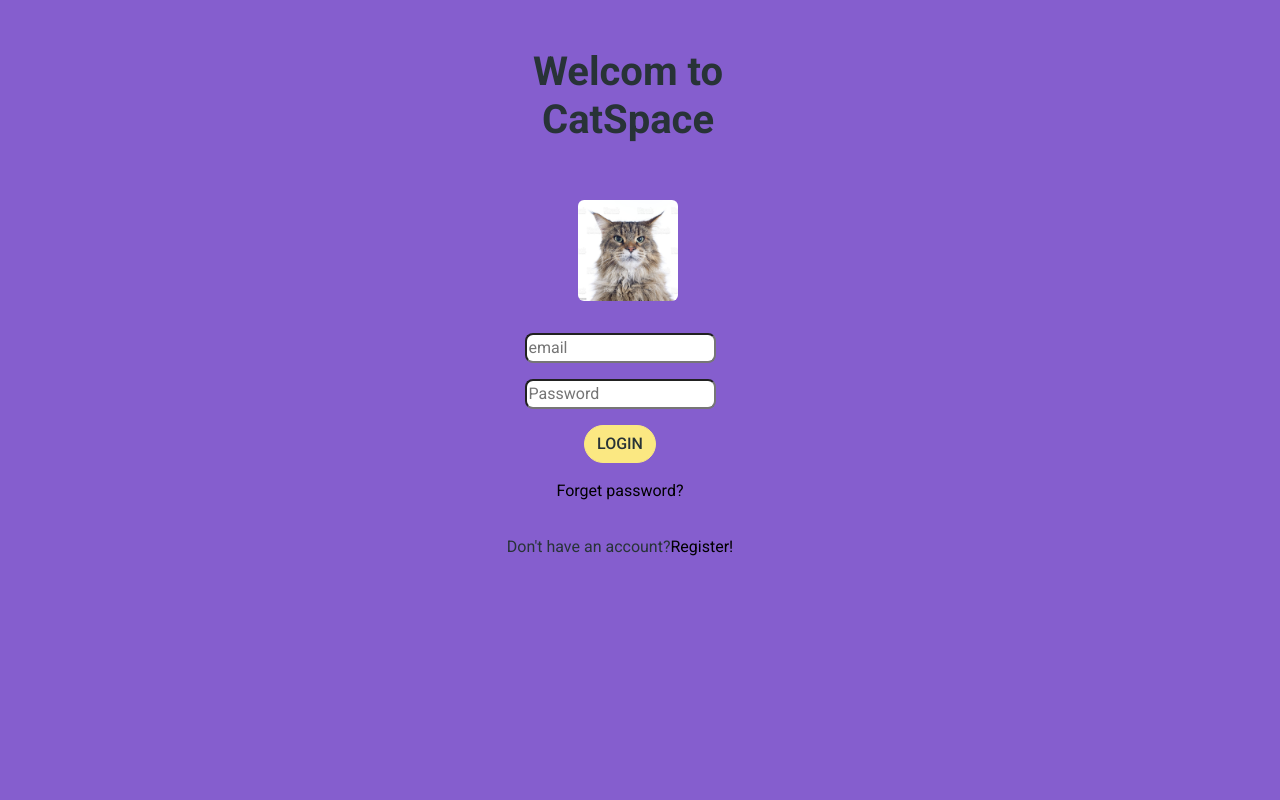
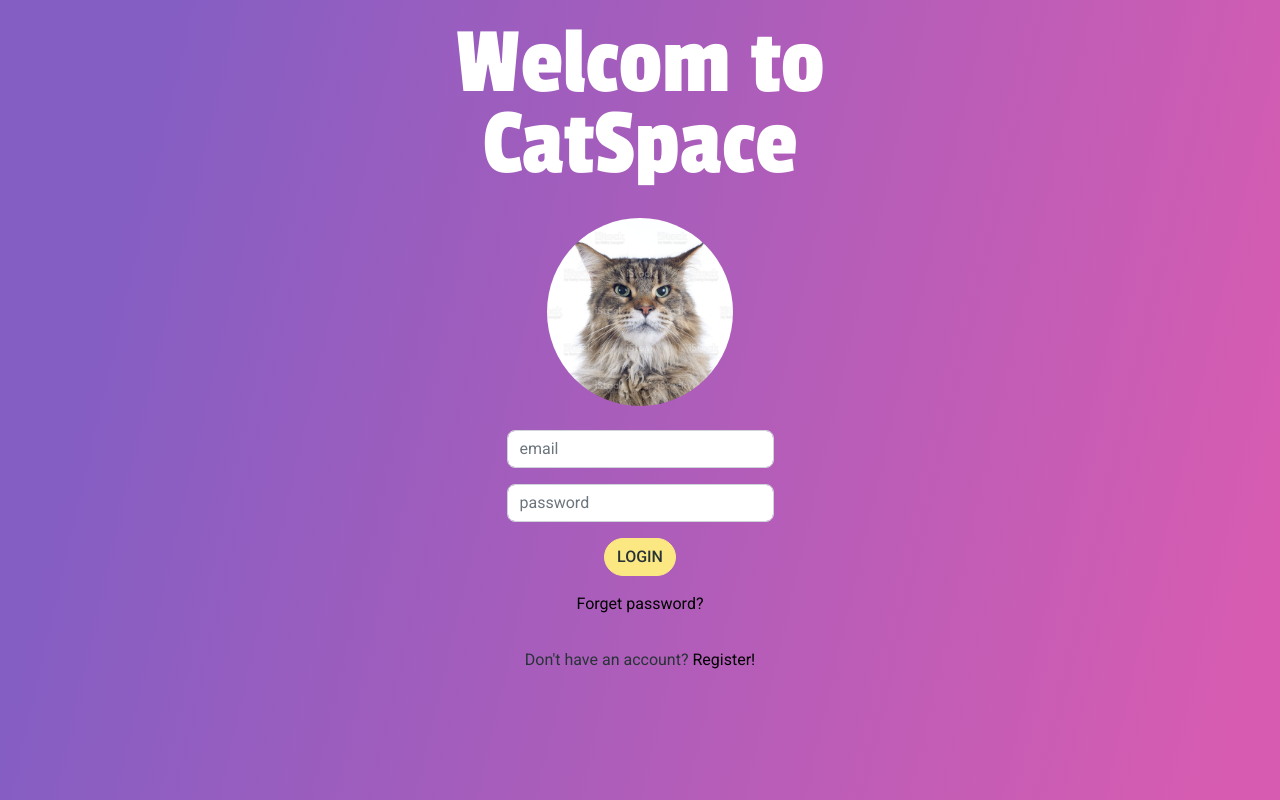
Before and after one commit to GaryHL/CatSpace, a plain HTML site: page login.html in a window 1280 px wide. Drawn offline with nearby package versions, Linux system fonts and the light colour scheme.

Commit message:
Merge con la rama oksana2, cambios en profile

```diff
--- a/OksanaStyle.css
+++ b/OksanaStyle.css
@@ -6,9 +6,6 @@
             width: 75%;
             border-radius: 55%;
             box-shadow: 0 0 10px rgb(26, 9, 9, 0.4);
-            padding: 0.3em;
-            margin-top: 5%;
-            margin-left: 10%;
         }
 
         .container-fluid {
--- a/login.html
+++ b/login.html
@@ -6,61 +6,89 @@
     <meta name="viewport" content="width=device-width, initial-scale=1.0" />
 
     <!-- Conexión por cdn a bootstrap -->
-    <link href="https://cdn.jsdelivr.net/npm/bootstrap@5.2.2/dist/css/bootstrap.min.css" rel="stylesheet" integrity="sha384-Zenh87qX5JnK2Jl0vWa8Ck2rdkQ2Bzep5IDxbcnCeuOxjzrPF/et3URy9Bv1WTRi" crossorigin="anonymous">
-    <link rel="stylesheet" href="https://cdn.jsdelivr.net/npm/bootstrap-icons@1.9.1/font/bootstrap-icons.css">
+    <link
+      href="https://cdn.jsdelivr.net/npm/bootstrap@5.2.2/dist/css/bootstrap.min.css"
+      rel="stylesheet"
+      integrity="sha384-Zenh87qX5JnK2Jl0vWa8Ck2rdkQ2Bzep5IDxbcnCeuOxjzrPF/et3URy9Bv1WTRi"
+      crossorigin="anonymous"
+    />
+    <link
+      rel="stylesheet"
+      href="https://cdn.jsdelivr.net/npm/bootstrap-icons@1.9.1/font/bootstrap-icons.css"
+    />
 
     <!-- Nuestros estilos css -->
-    <link rel="stylesheet" href="style.css">
-    <link rel="stylesheet" href="variables.css">
-
+    <link rel="stylesheet" href="style.css" />
+    <link rel="stylesheet" href="variables.css" />
 
     <title>CatSpace</title>
-    <style>
+    <!-- <style>
       body{
         background: #855ece;
         background:linear-gradient(#855ece) ;
       }
-    </style>
-
+    </style> -->
   </head>
-  <body>
+  <body class="bg-gradiente">
     <div class="container text-center main-section">
-      <div class="col-8-sm">
-      <div class="row modal-content">
-        <div class="col-12">
-    <h1 class="container-h1 text-center fw-bold py-5">Welcom to<br>CatSpace</h1>
-    <!--<div class="col-12 user-img">-->
-    <img src="./assets/imagenes/catProfile1.jpg" class="user-img rounded mx-auto d-block" alt="catProfile1" style="width:100px;"/>
-  </div>
-    <form class="row g-3 d-flex flex-column mb-4">
-      <!--email-->
-        <div class="col-auto" id="user-auto">
-          <input class="email  rounded-3" type="text" class="form-control" id="staticEmail2" placeholder="email">
+      <h1 class="display-3 text-white display-cat pt-4">
+        Welcom to<br />CatSpace
+      </h1>
+      <div class="col-12 ">
+        <img
+          src="./assets/imagenes/catProfile1.jpg"
+          class="user-img rounded mx-auto d-block py-4 col-md-2 col-5 rounded-circle"
+          alt="catProfile1"
+        />
+      </div>
+      <form class="row g-3 d-flex flex-column mb-4" ">
+        <!--email-->
+        <div class="col-5 col-md-3 m-auto mt-3" id="user-auto">
+          <input
+            class="email rounded-3 form-control "
+            type="text"
+            id="staticEmail2"
+            placeholder="email"
+          >
         </div>
         <!---password--->
-        <div class="col-auto"  id="password-auto">
-          <label for="inputPassword2" class="visually-hidden">Password</label>
-          <input class="password  rounded-3" type="password" class="form-control" id="inputPassword2" placeholder="Password">
+        <div class="col-5 col-md-3 m-auto" id="user-auto">
+          <input
+            class="email rounded-3 form-control mt-3"
+            type="text"
+            id="staticEmail2"
+            placeholder="password"
+          >
         </div>
         <div class="col-auto">
-          <button type="submit" class="btn btn-primary rounded-pill">LOGIN</button>
+          <a type="submit" href="feed.html" class="btn btn-primary rounded-pill">
+            LOGIN
+          </a>
         </div>
         <div class="col-12 forgot">
-          <a href="#"><p class="p">Forget password?</p></a>
+          <a href="./feed.html"><p class="p">Forget password?</p></a>
         </div>
         <div class="my-3">
-          <span>Don't have an account?<a href="#">Register!</a></span>
+          <span>Don't have an account? <a href="#">Register!</a></span>
           <span><a href=""></a></span>
         </div>
       </form>
-
     </div>
-      </div>
-
     <!-- Scripts de bootstrap  -->
-    <script src="https://cdn.jsdelivr.net/npm/bootstrap@5.2.2/dist/js/bootstrap.bundle.min.js" integrity="sha384-OERcA2EqjJCMA+/3y+gxIOqMEjwtxJY7qPCqsdltbNJuaOe923+mo//f6V8Qbsw3" crossorigin="anonymous"></script>
-    <script src="https://cdn.jsdelivr.net/npm/@popperjs/core@2.11.6/dist/umd/popper.min.js" integrity="sha384-oBqDVmMz9ATKxIep9tiCxS/Z9fNfEXiDAYTujMAeBAsjFuCZSmKbSSUnQlmh/jp3" crossorigin="anonymous"></script>
-    <script src="https://cdn.jsdelivr.net/npm/bootstrap@5.2.2/dist/js/bootstrap.min.js" integrity="sha384-IDwe1+LCz02ROU9k972gdyvl+AESN10+x7tBKgc9I5HFtuNz0wWnPclzo6p9vxnk" crossorigin="anonymous"></script>
-
-    </body>
+    <script
+      src="https://cdn.jsdelivr.net/npm/bootstrap@5.2.2/dist/js/bootstrap.bundle.min.js"
+      integrity="sha384-OERcA2EqjJCMA+/3y+gxIOqMEjwtxJY7qPCqsdltbNJuaOe923+mo//f6V8Qbsw3"
+      crossorigin="anonymous"
+    ></script>
+    <script
+      src="https://cdn.jsdelivr.net/npm/@popperjs/core@2.11.6/dist/umd/popper.min.js"
+      integrity="sha384-oBqDVmMz9ATKxIep9tiCxS/Z9fNfEXiDAYTujMAeBAsjFuCZSmKbSSUnQlmh/jp3"
+      crossorigin="anonymous"
+    ></script>
+    <script
+      src="https://cdn.jsdelivr.net/npm/bootstrap@5.2.2/dist/js/bootstrap.min.js"
+      integrity="sha384-IDwe1+LCz02ROU9k972gdyvl+AESN10+x7tBKgc9I5HFtuNz0wWnPclzo6p9vxnk"
+      crossorigin="anonymous"
+    ></script>
+  </body>
 </html>
--- a/style.css
+++ b/style.css
@@ -1,6 +1,8 @@
 * {
 	box-sizing: border-box;
 }
+
+::-webkit-scrollbar {display: none;}
 
 /* fondos */
 
```
Also changed, not shown: profile.html (+5 -5 lines).
